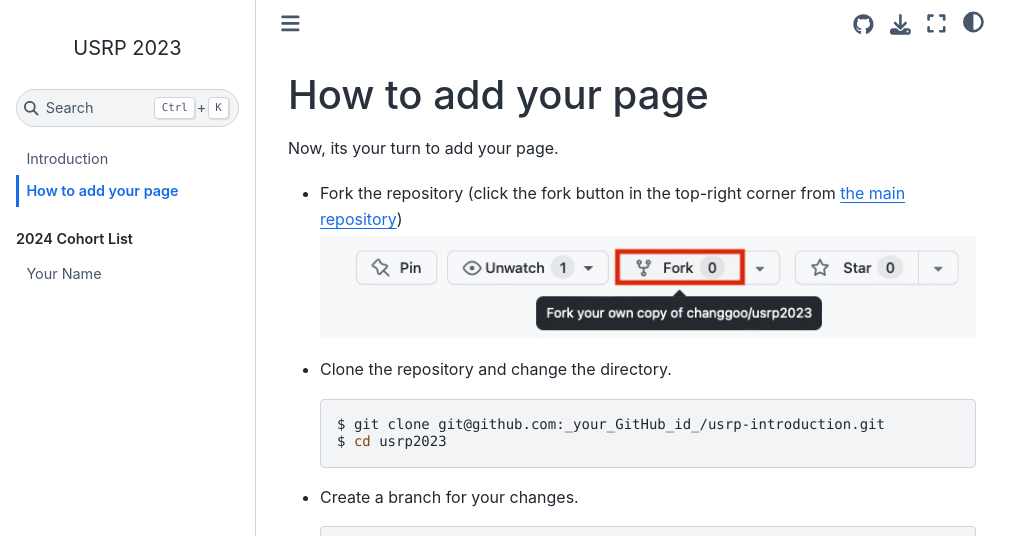
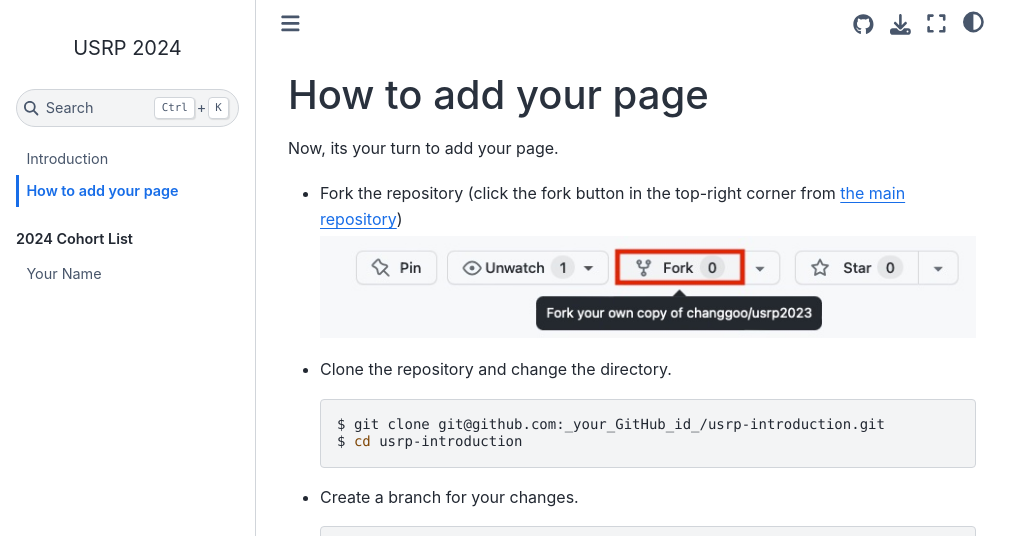
Before and after one commit to changgoo/usrp-introduction, a Jupyter Book: the page built from docs/howto.md, in a window 1280 px wide and 900 px high. Shown: the top 536 px of the window, without its empty margins (0-1031 px from the left). Built offline with Jupyter Book 1.0.4 settings and Sphinx 7.4.7 and the Sphinx Book theme 1.1.4, drawn with Linux system fonts in a browser that asks for light colours.

Commit message:
Update year

````diff
--- a/docs/_config.yml
+++ b/docs/_config.yml
@@ -1,12 +1,12 @@
 # Book settings
 # Learn more at https://jupyterbook.org/customize/config.html
 
-title: USRP 2023
+title: USRP 2024
 author: Chang-Goo Kim
 
 # Information about where the book exists on the web
 repository:
-  url: https://github.com/changgoo/usrp2023  # Online location of your book
+  url: https://github.com/changgoo/usrp-introduction  # Online location of your book
   path_to_book: docs  # Optional path to your book, relative to the repository root
   branch: master  # Which branch of the repository should be used when creating links
 
--- a/docs/howto.md
+++ b/docs/howto.md
@@ -10,7 +10,7 @@ Now, its your turn to add your page.
 
     ```sh
     $ git clone git@github.com:_your_GitHub_id_/usrp-introduction.git
-    $ cd usrp2023
+    $ cd usrp-introduction
     ```
 
 * Create a branch for your changes.
````
